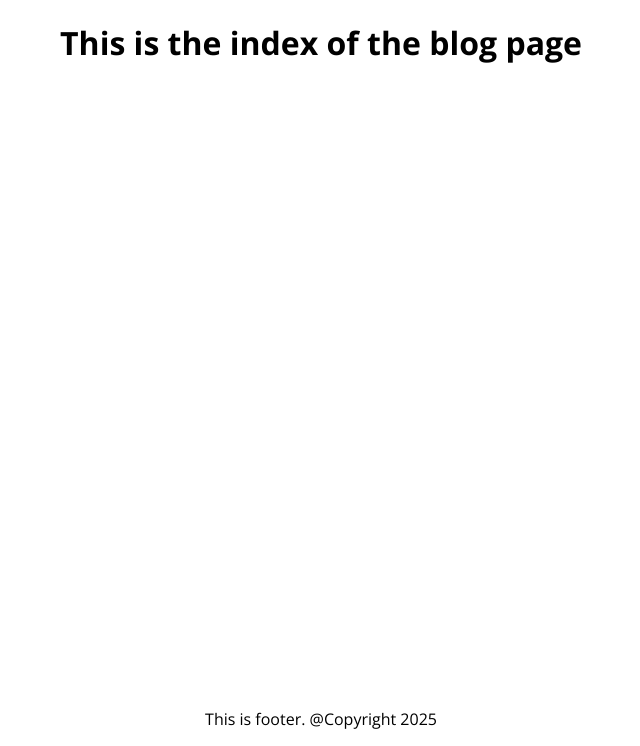
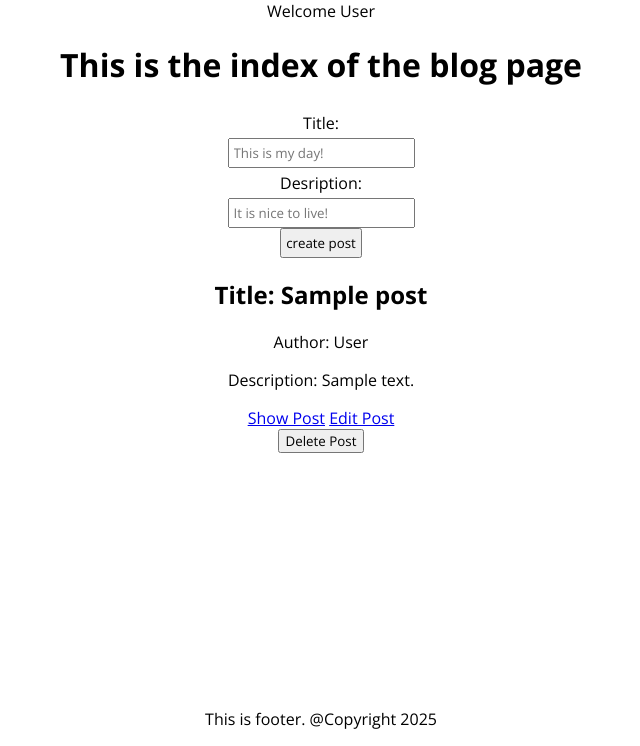
Before and after one commit to Kyle-Mendoza/flask-blog-app, a Flask app: page /blog/ in a window 1280 px wide. Shown: the part 54-800 px from the top of the page, without its empty margins (319-959 px from the left). Run offline with Flask 3, Linux system fonts and the light colour scheme; a user stored in the database is signed in; tables that the repository leaves empty hold one stand-in row (values such as "Sample post").

Commit message:
Add basic cruds for Post

```diff
--- a/routes/blog_routes.py
+++ b/routes/blog_routes.py
@@ -1,9 +1,10 @@
 from flask import Blueprint
 
-from flask import render_template, request
+from flask import render_template, request, redirect, url_for
 
 from models import db
 from models.post import Post
+from models.user import User
 
 from flask_login import login_required, current_user
 
@@ -13,7 +14,6 @@ blog = Blueprint('blog', __name__)
 @blog.route("/", methods=["GET", "POST"])
 @login_required
 def blog_home():
-
     if request.method == "POST":
         title = request.form.get("title")
         description = request.form.get("description")
@@ -21,19 +21,45 @@ def blog_home():
         if not title or not description:
             return "make sure you have title and description for your post"
 
-        # new_post = Post(title=title, description=description, user_id=user.id)
-        return "GOOD"
+        new_post = Post(title=title, description=description, user_id=current_user.id)
 
-    return render_template("blog/index.html")
+        db.session.add(new_post)
+        db.session.commit()
+
+        return redirect(url_for('blog.blog_home'))
+
+    posts = Post.query.all()
+
+    return render_template("blog/index.html", posts=posts)
 
 @blog.route("/<int:id>")
+@login_required
 def show_blog(id):
-    return f"This is one of Blog Post {id}"
+    post = Post.query.get_or_404(id)
+    return render_template('blog/show.html', post=post)
 
-@blog.route("/<int:id>/edit")
+@blog.route("/<int:id>/edit", methods=['GET', 'POST'])
+@login_required
 def edit_blog(id):
-    return f"This is one of the Edit Blog post {id}"
+    post = Post.query.get_or_404(id)
 
-@blog.route("/<int:id>/delete")
+    if request.method == "POST":
+        post.title = request.form['title']
+        post.description = request.form['description']
+
+
+        db.session.commit()
+
+        return redirect(url_for('blog.show_blog', id=post.id))
+
+    return render_template('blog/edit.html', post=post)
+
+@blog.route("/<int:id>/delete", methods=['POST'])
+@login_required
 def delete_blog(id):
-    return f"Deleting this blog post id {id}"
+    post = Post.query.get_or_404(id)
+
+    db.session.delete(post)
+    db.session.commit()
+
+    return redirect(url_for('blog.blog_home'))
--- a/templates/blog/index.html
+++ b/templates/blog/index.html
@@ -5,5 +5,34 @@
 {% endblock %}
 
 {% block content %}
+    {% if current_user.is_authenticated %}
+        Welcome {{ current_user.fullname }}
+    {% endif %}
     <h1>This is the index of the blog page</h1>
+    <form action="{{ url_for('blog.blog_home') }}" method="POST">
+        <label for="title">Title: </label>
+        <input type="text" name="title" placeholder="This is my day!">
+        <label for="description">Desription: </label>
+        <input type="text" name="description" placeholder="It is nice to live!">
+
+        <input type="submit" value="create post">
+    </form>
+
+    <div class="post">
+        {% if not posts %}
+            <p>No post yet</p>
+        {% endif %}
+        {% for post in posts %}
+            <h2>Title: {{ post.title }}</h2>
+            <p>Author: {{ post.author.fullname }} </p>
+            <p>Description: {{ post.description }}</p>
+            <a href="{{ url_for('blog.show_blog', id=post.id) }}">Show Post</a>
+            {% if current_user.id == post.user_id%}
+                <a href="{{ url_for('blog.edit_blog', id=post.id)}}">Edit Post</a>
+                <form action="{{ url_for('blog.delete_blog', id=post.id)}}" method="POST">
+                    <button type="submit" onclick="return confirm('Are you sure you want to delete this post?')">Delete Post</button>
+                </form>
+            {% endif %}
+        {% endfor %}
+    </div>
 {% endblock %}
```
Also changed, not shown: templates/blog/edit.html (added, +19 -0 lines), templates/blog/show.html (added, +16 -0 lines).
